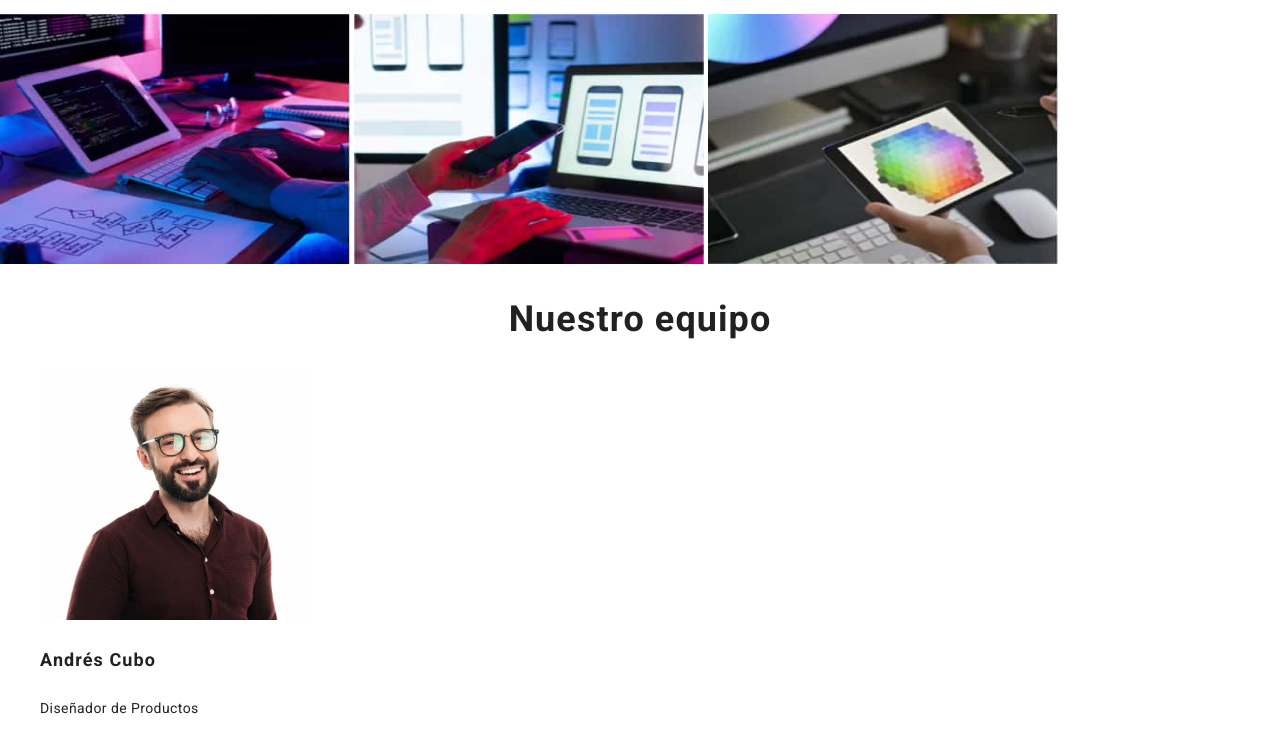
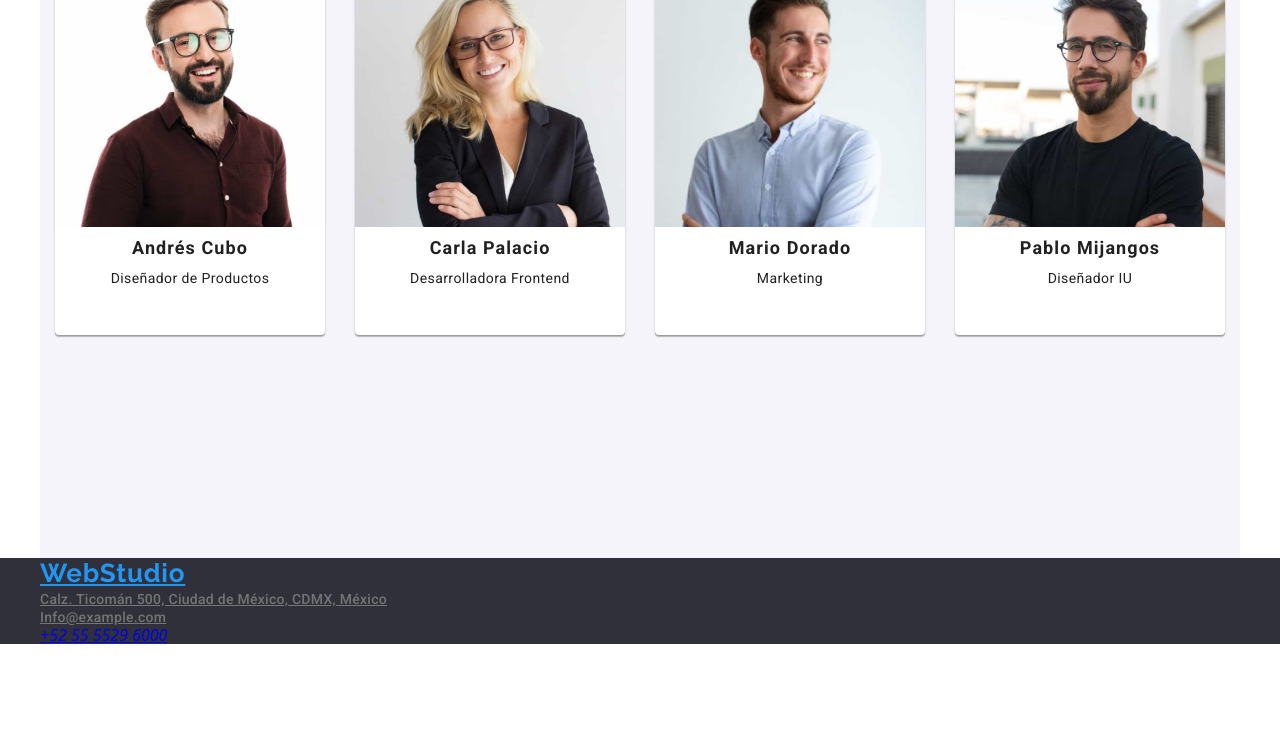
Before and after one commit to Sagd17/goit-markup-hw-03, a plain HTML site: page index.html in a window 1280 px wide. Shown: the part 721-1452 px from the top of the page. After the commit the page ends 1367 px from the top, so only its background shows below. Drawn offline with nearby package versions, Linux system fonts and the light colour scheme.

Commit message:
Tarea 3
Avance
Uso flex

```diff
--- a/css/styles.css
+++ b/css/styles.css
@@ -1,12 +1,18 @@
-@import 'node_modules/modern-normalize/modern-normalize.css';
 body {
   font-family: "Roboto", sans-serif;
   color: #212121;
 }
+* { padding: 0px;
+  margin: 0px;}
+
+.cointainer, .cointainer_equipment {
+  margin: 0 auto;
+  width: 1200px;
+}
 .background {
   background: #2f303a;
 }
-.title {
+.maintitle {
   font-family: "Roboto";
   font-style: normal;
   font-weight: 900;
@@ -174,3 +180,23 @@ button {
 ul {
   list-style: none;
 }
+.cointainer_equipment {
+  background: #F5F4FA;
+  height: 648px;
+}
+
+.equipment {
+  display: flex;
+}
+
+.card {
+  width: 270px;
+  height: 368px;
+  margin: 15px;
+  background: #ffffff;
+  text-align: center;
+  /* material shadow v1 */
+  box-shadow: 0px 1px 3px rgba(0, 0, 0, 0.12), 0px 1px 1px rgba(0, 0, 0, 0.14),
+    0px 2px 1px rgba(0, 0, 0, 0.2);
+  border-radius: 0px 0px 4px 4px;
+}
--- a/index.html
+++ b/index.html
@@ -15,9 +15,11 @@
       rel="stylesheet"
     />
     <link rel="stylesheet" href="css/styles.css" type="text/css" />
+    <link rel="stylesheet" href="https://cdnjs.cloudflare.com/ajax/libs/modern-normalize/1.1.0/modern-normalize.min.css" integrity="sha512-wpPYUAdjBVSE4KJnH1VR1HeZfpl1ub8YT/NKx4PuQ5NmX2tKuGu6U/JRp5y+Y8XG2tV+wKQpNHVUX03MfMFn9Q==" crossorigin="anonymous" referrerpolicy="no-referrer" />
   </head>
   <body>
-    <header>
+    <header class="cointainer">
+      <div>
       <nav>
         <a class="webstudio" href="#">WebStudio</a>
         <ul>
@@ -26,21 +28,24 @@
           <li><a class="buttonlink" href="#">Contactos</a></li>
         </ul>
       </nav>
-      <address>
+    </div>
+      <div>
         <a class="address" href="infostudio.com">infostudio.com</a>
         <br />
         <a class="address" href="+212-772-4150">+212-772-4150</a>
-      </address>
+      </div>
     </header>
     <main>
       <section class="background">
+        <div class="cointainer"
         <h1 class="maintitle">SOLUCIONES EFICACES PARA SU NEGOCIO</h1>
         <button class="mainbuttonlink" type="button">
           Solicited nuestros servicios
         </button>
+      </div>
       </section>
-      <section class="informative">
-        <ul>
+      <section class="cointainer">
+        <ul class="informative">
           <li>
             <h4>ATENCIÓN A LOS DETALLES</h4>
             <p>
@@ -72,7 +77,7 @@
           </li>
         </ul>
       </section>
-      <section class="activity">
+      <section class="cointainer">
         <h2>A qué nos dedicamos</h2>
         <img
           src="images/imagen1.jpg"
@@ -93,45 +98,46 @@
           height="250"
         />
       </section>
-      <section class="equipment">
+      <section class="cointainer_equipment">
         <h2>Nuestro equipo</h2>
-        <ul>
-          <li>
+        <ul class="
+        equipment">
+          <li class="card">
             <img
               src="images/team1.jpg"
               alt="Andres Cubo"
               width="270"
-              height="250"
+              height="260"
             />
             <h3>Andrés Cubo</h3>
             <p>Diseñador de Productos</p>
           </li>
-          <li>
+          <li class="card">
             <img
               src="images/team3.jpg"
               alt="Carla Palacio"
               width="270"
-              height="250"
+              height="260"
             />
             <h3>Carla Palacio</h3>
             <p>Desarrolladora Frontend</p>
           </li>
-          <li>
+          <li class="card">
             <img
               src="images/team2.jpg"
               alt="Mario Dorado"
               width="270"
-              height="250"
+              height="260"
             />
             <h3>Mario Dorado</h3>
             <p>Marketing</p>
           </li>
-          <li>
+          <li class="card">
             <img
               src="images/team4.jpg"
               alt="Pablo Mijangos"
               width="270"
-              height="250"
+              height="260"
             />
             <h3>Pablo Mijangos</h3>
             <p>Diseñador IU</p>
@@ -140,6 +146,7 @@
       </section>
     </main>
     <footer>
+      <div class="cointainer">
       <nav>
         <a class="webstudio" href="#">WebStudio</a>
         <address>
@@ -152,7 +159,7 @@
           <a class="button link" href="#">+52 55 5529 6000 </a>
         </address>
       </nav>
-      <img src="im" alt="">
+    </div>
     </footer>
   </body>
 </html>
```
